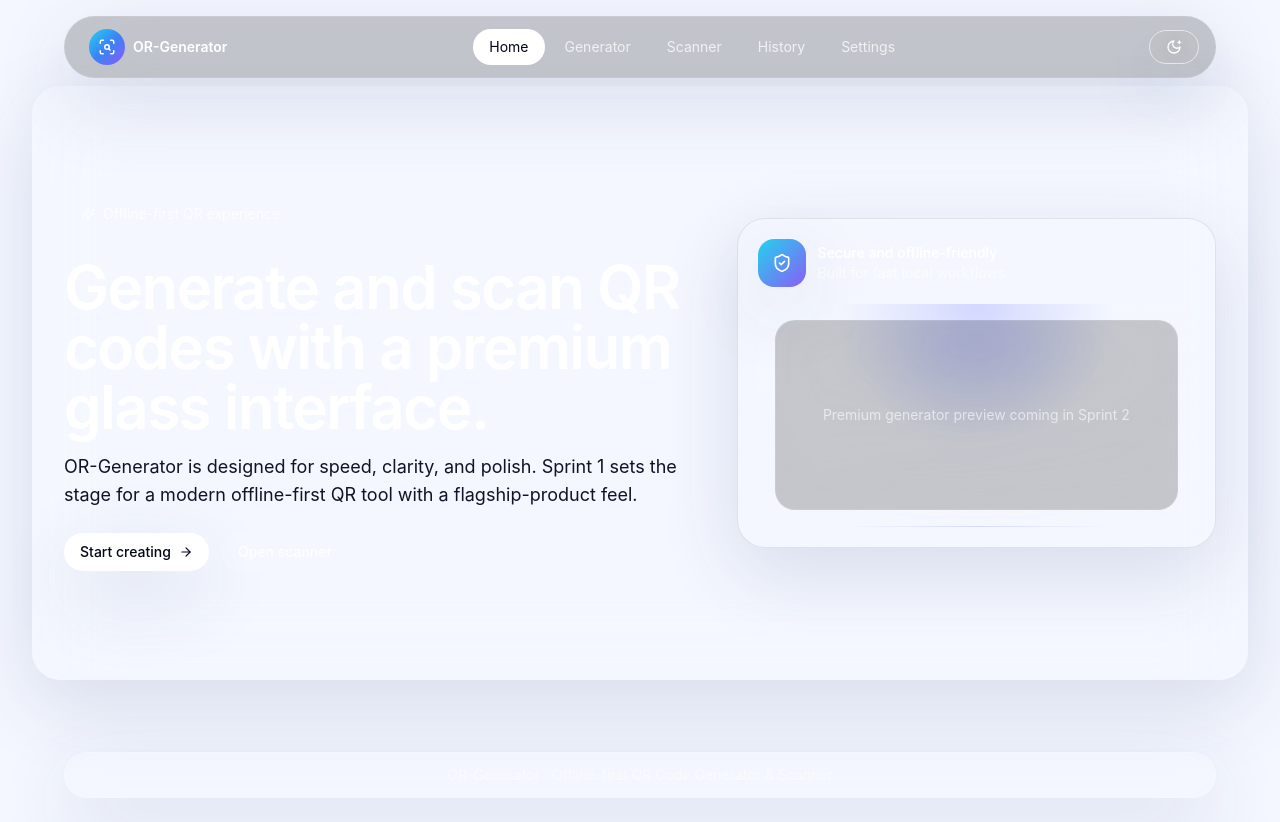
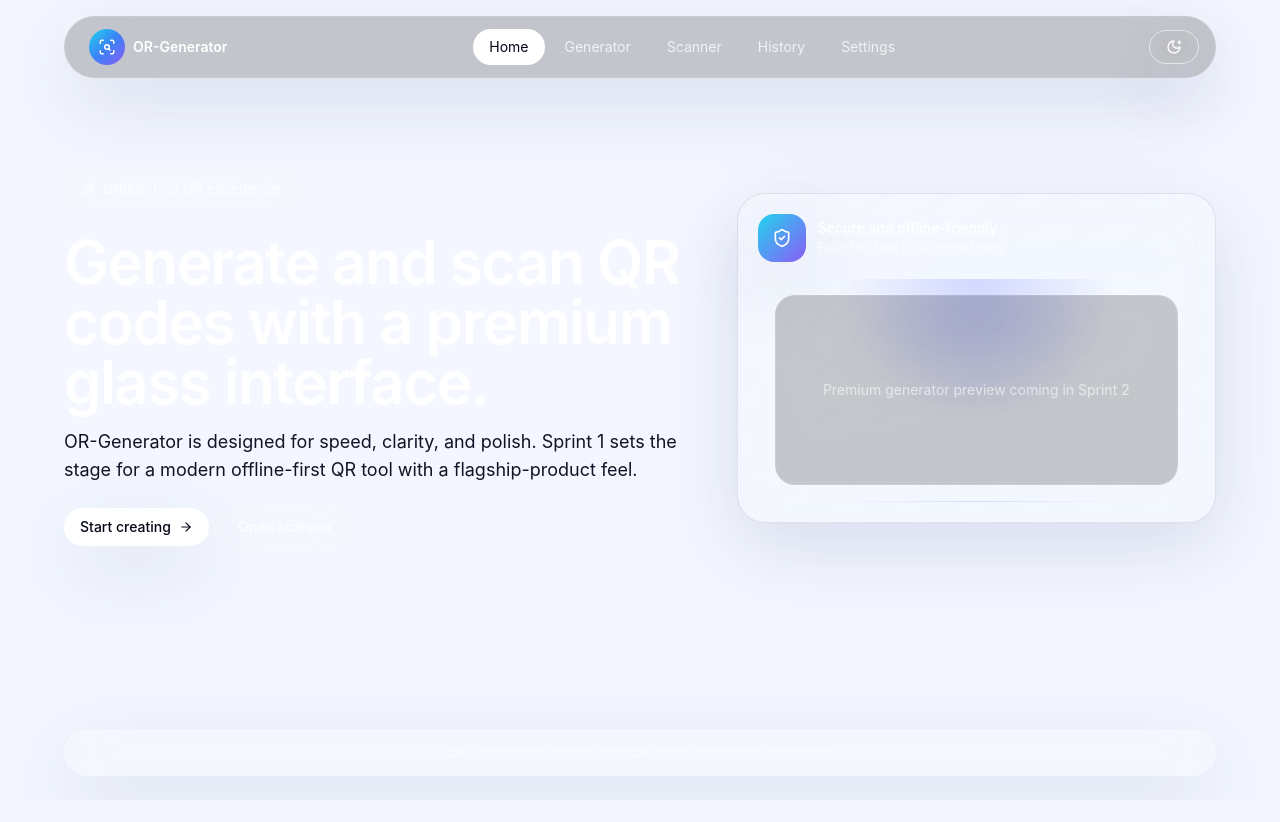
Before and after one commit to Mahin98250/OR-Generator, a React (Vite) app: page / in a window 1280 px wide. After the commit the page ends 800 px from the top, so only its background shows below. Built offline with nearby package versions, Linux system fonts and the light colour scheme.

Commit message:
design: remove heavy app shell and refine visual hierarchy

```diff
--- a/src/App.tsx
+++ b/src/App.tsx
@@ -7,15 +7,11 @@ import { AppRouter } from './router/AppRouter';
 export default function App() {
   return (
     <ThemeProvider>
-      <div className="min-h-screen overflow-hidden bg-[var(--bg)] text-[var(--text)]">
+      <div className="relative min-h-screen overflow-x-hidden bg-[var(--bg)] text-[var(--text)]">
         <AnimatedBackground />
+        <div className="pointer-events-none fixed inset-x-0 top-0 z-0 h-40 bg-gradient-to-b from-[var(--bg)]/80 to-transparent" />
         <PageLayout>
-          <motion.div
-            initial={{ opacity: 0, y: 20 }}
-            animate={{ opacity: 1, y: 0 }}
-            transition={{ duration: 0.55, ease: 'easeOut' }}
-            className="rounded-[28px] border border-white/10 bg-white/8 p-4 shadow-glass backdrop-blur-2xl sm:p-6"
-          >
+          <motion.div initial={{ opacity: 0, y: 14 }} animate={{ opacity: 1, y: 0 }} transition={{ duration: .5, ease:'easeOut' }} className="relative z-10">
             <AppRouter />
           </motion.div>
         </PageLayout>
```
